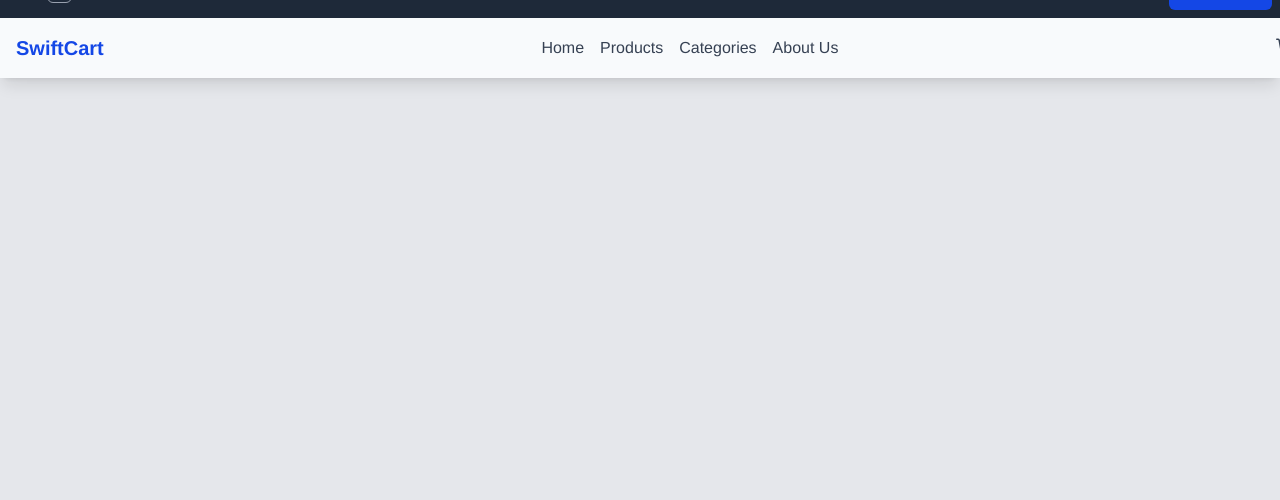
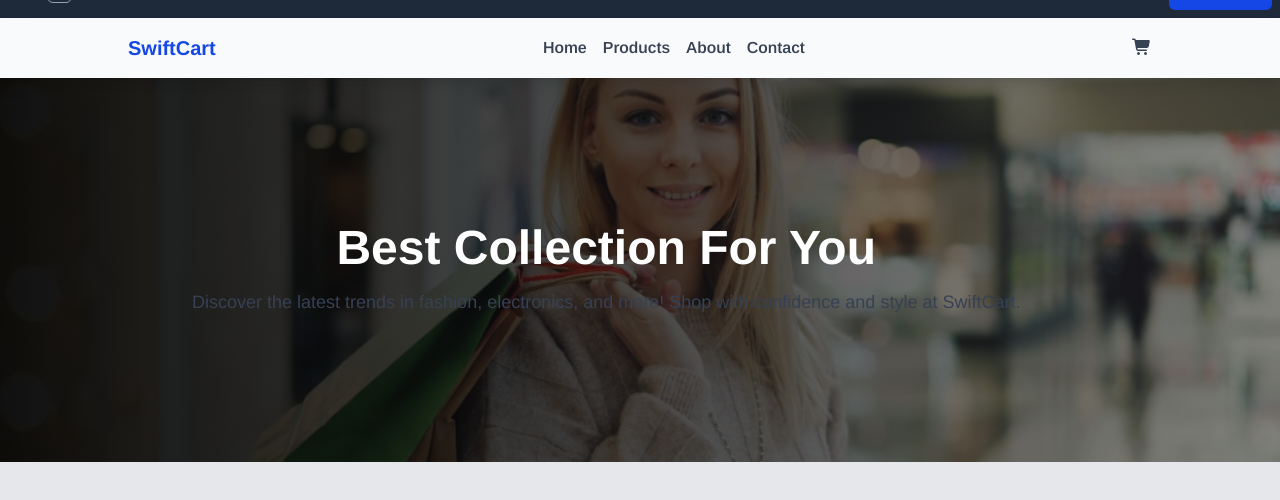
Before and after one commit to Sheikh-Rasel2001/swiftCart, a plain HTML site: page index.html in a window 1280 px wide. Shown: the part 38-538 px from the top of the page. Drawn offline with nearby package versions, Linux system fonts and the light colour scheme.

Commit message:
banner section

```diff
--- a/index.html
+++ b/index.html
@@ -1,17 +1,21 @@
 <!doctype html>
 <html>
+
 <head>
   <meta charset="UTF-8" />
   <meta name="viewport" content="width=device-width, initial-scale=1.0" />
   <script src="https://cdn.jsdelivr.net/npm/@tailwindcss/browser@4"></script>
   <link rel="stylesheet" href="style.css" />
   <!-- font awesome -->
-     <link rel="stylesheet" href="https://cdnjs.cloudflare.com/ajax/libs/font-awesome/7.0.1/css/all.min.css" integrity="sha512-2SwdPD6INVrV/lHTZbO2nodKhrnDdJK9/kg2XD1r9uGqPo1cUbujc+IYdlYdEErWNu69gVcYgdxlmVmzTWnetw==" crossorigin="anonymous" referrerpolicy="no-referrer" />
+  <link rel="stylesheet" href="https://cdnjs.cloudflare.com/ajax/libs/font-awesome/7.0.1/css/all.min.css"
+    integrity="sha512-2SwdPD6INVrV/lHTZbO2nodKhrnDdJK9/kg2XD1r9uGqPo1cUbujc+IYdlYdEErWNu69gVcYgdxlmVmzTWnetw=="
+    crossorigin="anonymous" referrerpolicy="no-referrer" />
   <title>SwiftCart</title>
 </head>
+
 <body class="bg-gray-200 w-full mx-auto">
   <!-- navbar -->
-     <nav class="w-full mx-auto fixed top-0 left-0 z-50">
+  <nav class="w-full mx-auto sticky top-0 left-0 z-50">
     <!-- navbar top -->
     <div class="w-full bg-gray-800 text-gray-100 flex justify-between items-center mx-auto space-x-4 p-2">
       <!-- figma/ai icon -->
@@ -34,34 +38,55 @@
 
     <!-- menubar -->
     <div class="w-full bg-slate-50 p-4 shadow-lg">
-          <div class="w-7xl mx-auto">
+      <div class="max-w-5xl mx-auto">
         <div class="flex justify-between items-center">
           <!-- logo -->
           <div>
-                <span class="text-xl font-bold text-blue-700">SwiftCart</span>
+            <span class="text-xl font-bold text-blue-700 cursor-pointer">SwiftCart</span>
           </div>
-               <!-- menu item -->
+          <!-- desktop menu item -->
           <div>
-                  <ul class="flex space-x-4 justify-center items-center">
+            <ul class="hidden lg:flex space-x-4 justify-center items-center font-semibold">
               <li><a href="#" class="text-gray-700 hover:text-blue-700">Home</a></li>
               <li><a href="#" class="text-gray-700 hover:text-blue-700">Products</a></li>
-                    <li><a href="#" class="text-gray-700 hover:text-blue-700">Categories</a></li>
-                    <li><a href="#" class="text-gray-700 hover:text-blue-700">About Us</a></li>
+              <li><a href="#" class="text-gray-700 hover:text-blue-700">About </a></li>
+              <li><a href="#" class="text-gray-700 hover:text-blue-700">Contact</a></li>
             </ul>
           </div>
           <!-- cart  -->
           <div>
-                  <span class="text-gray-700"><i class="fa-solid fa-cart-shopping"></i></span>
+            <span class="text-gray-700 cursor-pointer hover:text-blue-700"><i class="fa-solid fa-cart-shopping"></i></span>
           </div>
+          <!-- bar icon -->
+          <div class="lg:hidden">
+            <input type="checkbox" id="menu-toggle" class="hidden peer">
 
+            <label for="menu-toggle" class="cursor-pointer text-2xl">
+              <i class="fa-solid fa-bars"></i>
+            </label>
+            <!-- mobile menu  -->
+            <div class="absolute left-0 w-full bg-slate-200 text-gray-900 hidden peer-checked:block">
+
+                <ul class="flex flex-col items-center">
+                  <li><a href="#" class="text-gray-700 hover:text-blue-700">Home</a></li>
+                  <li><a href="#" class="text-gray-700 hover:text-blue-700">Products</a></li>
+                  <li><a href="#" class="text-gray-700 hover:text-blue-700">About </a></li>
+                  <li><a href="#" class="text-gray-700 hover:text-blue-700">Contact</a></li>
+                </ul>
             </div>
           </div>
-
         </div>
-
+      </div>
+    </div>
   </nav>
-
+  <!-- banner section -->
+  <section class="w-full bg-gray-300 h-96 flex justify-start items-center banner">
+    <div class="text-center ml-48">
+      <h1 class="text-5xl font-bold text-white mb-4">Best Collection For You</h1>
+      <p class="text-gray-700 text-lg">Discover the latest trends in fashion, electronics, and more! Shop with confidence and style at SwiftCart.</p>
+    </div>
 
   <script src="script.js"></script>
 </body>
+
 </html>
--- a/style.css
+++ b/style.css
@@ -7,3 +7,8 @@
   font-style: normal;
 
 }
+.banner{
+  background-image:linear-gradient(to right, rgba(0, 0, 0, 0.938), rgba(41, 35, 35, 0.5)), url('Assets/banner-image.png');
+  background-size: cover;
+  background-position: center;
+}
```
Also changed, not shown: Assets/banner-image.png (added). Lines whose indentation alone changed are shown as unchanged.
